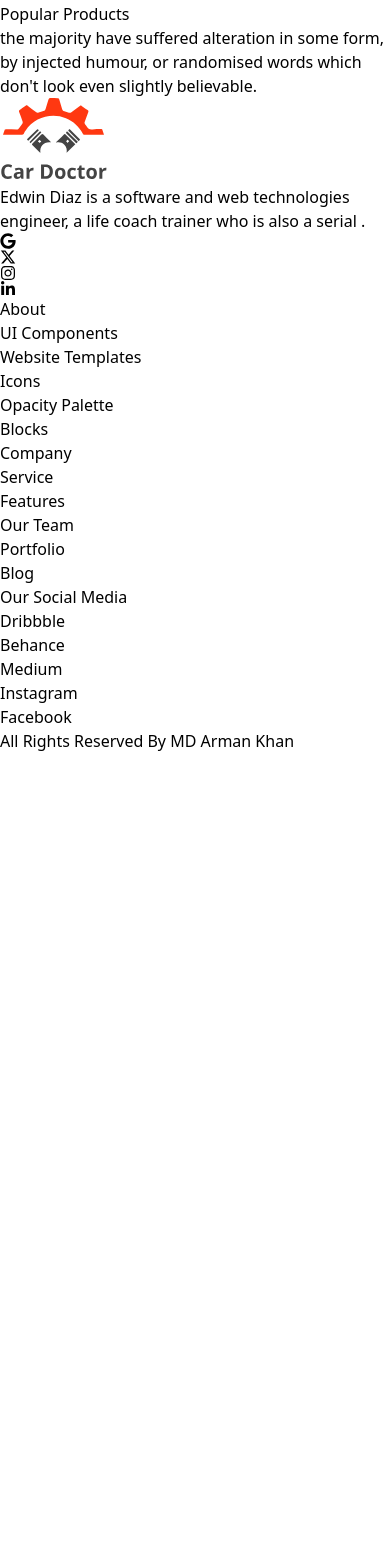
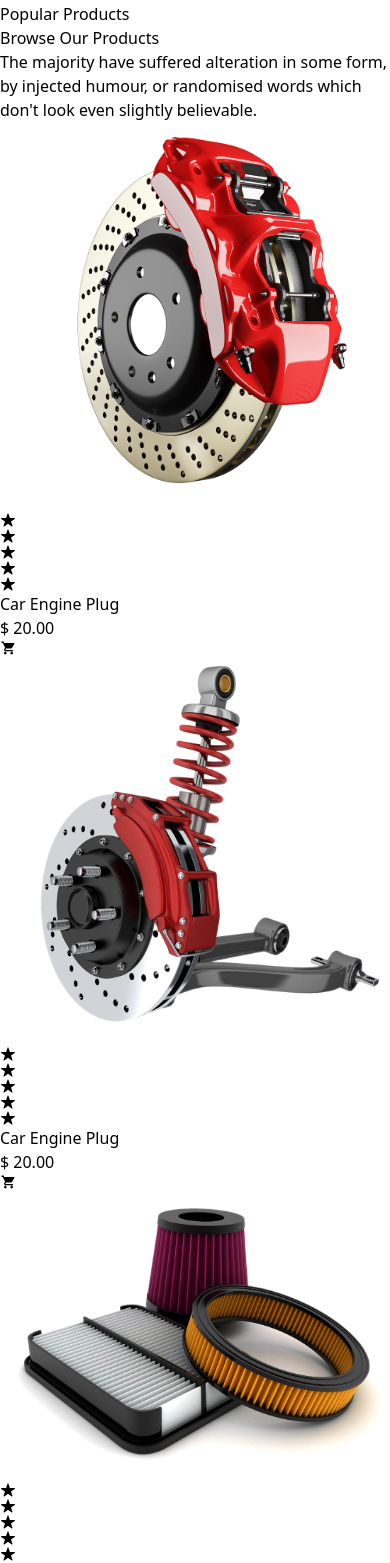
Before and after one commit to mdarmankhan6252/carDoctor-client, a React (Vite) app: page / in a window 390 px wide. Shown: the part 5827-7390 px from the top of the page. Before the commit the page ends 6580 px from the top, so only its background shows below. Built offline with nearby package versions, Linux system fonts and the light colour scheme.

Commit message:
I have created team component

```diff
--- /dev/null
+++ b/src/components/Rating.jsx
@@ -0,0 +1,14 @@
+import { IoIosStar } from "react-icons/io";
+const Rating = () => {
+   return (
+      <div className="flex items-center space-x-1 text-lg text-amber-500">
+         <IoIosStar />
+         <IoIosStar />
+         <IoIosStar />
+         <IoIosStar />
+         <IoIosStar />
+      </div>
+   );
+};
+
+export default Rating;
--- a/src/components/ProductCard.jsx
+++ b/src/pages/Home.jsx/Features.jsx
@@ -1,5 +1,5 @@
 
-const ProductCard = () => {
+const Features = () => {
    return (
       <div>
 
@@ -7,4 +7,4 @@ const ProductCard = () => {
    );
 };
 
-export default ProductCard;
+export default Features;
--- a/src/pages/Home.jsx/Home.jsx
+++ b/src/pages/Home.jsx/Home.jsx
@@ -2,17 +2,25 @@ import TextArea from "../../components/TextArea";
 import About from "./About";
 import Banner from "./Banner";
 import Details from "./Details";
+import Products from "./Products";
 import Services from "./Services";
+import Team from "./Team";
 
 const Home = () => {
    return (
       <div>
-         <Banner/>
-         <About/>
-         <TextArea category="Services" title="Our Services Area" desc="The majority have suffered alteration in some form, by injected humour, or randomised words which don't look even slightly believable."/>
-         <Services/>
-         <Details/>
-         <TextArea category="Popular Products" title="the majority have suffered alteration in some form, by injected humour, or randomised words which don't look even slightly believable. "/>
+         <Banner />
+         <About />
+         <TextArea category="Services" title="Our Services Area" desc="The majority have suffered alteration in some form, by injected humour, or randomised words which don't look even slightly believable." />
+         <Services />
+         <Details />
+         <TextArea category="Popular Products" title="Browse Our Products" desc="The majority have suffered alteration in some form, by injected humour, or randomised words which don't look even slightly believable." />
+         <Products />
+         <div className="text-center mb-20">
+            <button className="btn_1">More Products</button>
+         </div>
+         <TextArea category="Team" title="Meet Our Team" desc="The majority have suffered alteration in some form, by injected humour, or randomised words which don't look even slightly believable." />
+         <Team/>
       </div>
    );
 };
--- a/src/pages/Home.jsx/Products.jsx
+++ b/src/pages/Home.jsx/Products.jsx
@@ -1,7 +1,82 @@
+import { IoMdCart } from 'react-icons/io'
+import img_1 from '../../assets/images/products/1.png'
+import img_2 from '../../assets/images/products/2.png'
+import img_3 from '../../assets/images/products/3.png'
+import img_4 from '../../assets/images/products/4.png'
+import img_5 from '../../assets/images/products/5.png'
+import img_6 from '../../assets/images/products/6.png'
+import Rating from '../../components/Rating'
 
 const Products = () => {
    return (
-      <div>
+      <div className="grid grid-cols-1 sm:grid-cols-2 lg:grid-cols-3 my-24 gap-8">
+         <div className='p-6 rounded-md shadow-[0px_0px_3px_0px] shadow-gray-400 text-center relative group'>
+            <div>
+               <img src={img_1} alt="" className='w-full rounded-md' />
+            </div>
+            <div className='flex justify-center'>
+               <Rating />
+            </div>
+            <h2 className='font-bold py-4 text-lg sm:text-xl'>Car Engine Plug</h2>
+            <h4 className='text-lg font-semibold text-red-500'>$ 20.00</h4>
+            <IoMdCart className='text-4xl border p-1 absolute top-96 right-4 cursor-pointer shadow-[0px_0px_2px_0px] shadow-gray-400 hover:scale-105 duration-500 opacity-0  group-hover:top-4 group-hover:opacity-100 hover:text-red-500'/>
+         </div>
+         <div className='p-6 rounded-md shadow-[0px_0px_3px_0px] shadow-gray-400 text-center relative group'>
+            <div>
+               <img src={img_2} alt="" className='w-full rounded-md' />
+            </div>
+            <div className='flex justify-center'>
+               <Rating />
+            </div>
+            <h2 className='font-bold py-4 text-lg sm:text-xl'>Car Engine Plug</h2>
+            <h4 className='text-lg font-semibold text-red-500'>$ 20.00</h4>
+            <IoMdCart className='text-4xl border p-1 absolute top-96 right-4 cursor-pointer shadow-[0px_0px_2px_0px] shadow-gray-400 hover:scale-105 duration-500 opacity-0  group-hover:top-4 group-hover:opacity-100 hover:text-red-500'/>
+         </div>
+         <div className='p-6 rounded-md shadow-[0px_0px_3px_0px] shadow-gray-400 text-center relative group'>
+            <div>
+               <img src={img_3} alt="" className='w-full rounded-md' />
+            </div>
+            <div className='flex justify-center'>
+               <Rating />
+            </div>
+            <h2 className='font-bold py-4 text-lg sm:text-xl'>Car Engine Plug</h2>
+            <h4 className='text-lg font-semibold text-red-500'>$ 20.00</h4>
+            <IoMdCart className='text-4xl border p-1 absolute top-96 right-4 cursor-pointer shadow-[0px_0px_2px_0px] shadow-gray-400 hover:scale-105 duration-500 opacity-0  group-hover:top-4 group-hover:opacity-100 hover:text-red-500'/>
+         </div>
+         <div className='p-6 rounded-md shadow-[0px_0px_3px_0px] shadow-gray-400 text-center relative group'>
+            <div>
+               <img src={img_4} alt="" className='w-full rounded-md' />
+            </div>
+            <div className='flex justify-center'>
+               <Rating />
+            </div>
+            <h2 className='font-bold py-4 text-lg sm:text-xl'>Car Engine Plug</h2>
+            <h4 className='text-lg font-semibold text-red-500'>$ 20.00</h4>
+            <IoMdCart className='text-4xl border p-1 absolute top-96 right-4 cursor-pointer shadow-[0px_0px_2px_0px] shadow-gray-400 hover:scale-105 duration-500 opacity-0  group-hover:top-4 group-hover:opacity-100 hover:text-red-500'/>
+         </div>
+         <div className='p-6 rounded-md shadow-[0px_0px_3px_0px] shadow-gray-400 text-center relative group'>
+            <div>
+               <img src={img_5} alt="" className='w-full rounded-md' />
+            </div>
+            <div className='flex justify-center'>
+               <Rating />
+            </div>
+            <h2 className='font-bold py-4 text-lg sm:text-xl'>Car Engine Plug</h2>
+            <h4 className='text-lg font-semibold text-red-500'>$ 20.00</h4>
+            <IoMdCart className='text-4xl border p-1 absolute top-96 right-4 cursor-pointer shadow-[0px_0px_2px_0px] shadow-gray-400 hover:scale-105 duration-500 opacity-0  group-hover:top-4 group-hover:opacity-100 hover:text-red-500'/>
+         </div>
+         <div className='p-6 rounded-md shadow-[0px_0px_3px_0px] shadow-gray-400 text-center relative group'>
+            <div>
+               <img src={img_6} alt="" className='w-full rounded-md' />
+            </div>
+            <div className='flex justify-center'>
+               <Rating />
+            </div>
+            <h2 className='font-bold py-4 text-lg sm:text-xl'>Car Engine Plug</h2>
+            <h4 className='text-lg font-semibold text-red-500'>$ 20.00</h4>
+            <IoMdCart className='text-4xl border p-1 absolute top-96 right-4 cursor-pointer shadow-[0px_0px_2px_0px] shadow-gray-400 hover:scale-105 duration-500 opacity-0  group-hover:top-4 group-hover:opacity-100 hover:text-red-500'/>
+         </div>
+
 
       </div>
    );
--- /dev/null
+++ b/src/pages/Home.jsx/Team.jsx
@@ -0,0 +1,54 @@
+import img_1 from '../../assets/images/team/1.jpg'
+import img_2 from '../../assets/images/team/2.jpg'
+import img_3 from '../../assets/images/team/3.jpg'
+
+import { FaGoogle, FaInstagram, FaLinkedinIn } from "react-icons/fa";
+import { FaXTwitter } from "react-icons/fa6";
+const Team = () => {
+   return (
+      <div className='grid grid-cols-1 sm:grid-cols-2 lg:grid-cols-3 py-20 gap-8'>
+         <div className='p-6 rounded-md shadow-[0px_0px_3px_0px] shadow-gray-400 text-center relative group'>
+            <div>
+               <img src={img_1} alt="" className='w-full rounded-md' />
+            </div>
+            <h2 className='font-bold py-4 text-lg sm:text-xl'>Car Engine Plug</h2>
+            <p className='text-gray-600'>Engine Expert</p>
+            <div className='flex items-center space-x-3 text-2xl *:cursor-pointer hover:*:text-blue-500 text-red-500 justify-center pt-4 '>
+                     <FaGoogle />
+                     <FaXTwitter />
+                     <FaInstagram />
+                     <FaLinkedinIn />
+                  </div>
+         </div>
+         <div className='p-6 rounded-md shadow-[0px_0px_3px_0px] shadow-gray-400 text-center relative group'>
+            <div>
+               <img src={img_2} alt="" className='w-full rounded-md' />
+            </div>
+            <h2 className='font-bold py-4 text-lg sm:text-xl'>Car Engine Plug</h2>
+            <p className='text-gray-600'>Engine Expert</p>
+            <div className='flex items-center space-x-3 text-2xl *:cursor-pointer hover:*:text-blue-500 text-red-500 justify-center pt-4 '>
+                     <FaGoogle />
+                     <FaXTwitter />
+                     <FaInstagram />
+                     <FaLinkedinIn />
+                  </div>
+         </div>
+         <div className='p-6 rounded-md shadow-[0px_0px_3px_0px] shadow-gray-400 text-center relative group'>
+            <div>
+               <img src={img_3} alt="" className='w-full rounded-md' />
+            </div>
+            <h2 className='font-bold py-4 text-lg sm:text-xl'>Car Engine Plug</h2>
+            <p className='text-gray-600'>Engine Expert</p>
+            <div className='flex items-center space-x-3 text-2xl *:cursor-pointer hover:*:text-blue-500 text-red-500 justify-center pt-4 '>
+                     <FaGoogle />
+                     <FaXTwitter />
+                     <FaInstagram />
+                     <FaLinkedinIn />
+                  </div>
+         </div>
+
+      </div>
+   );
+};
+
+export default Team;
```
